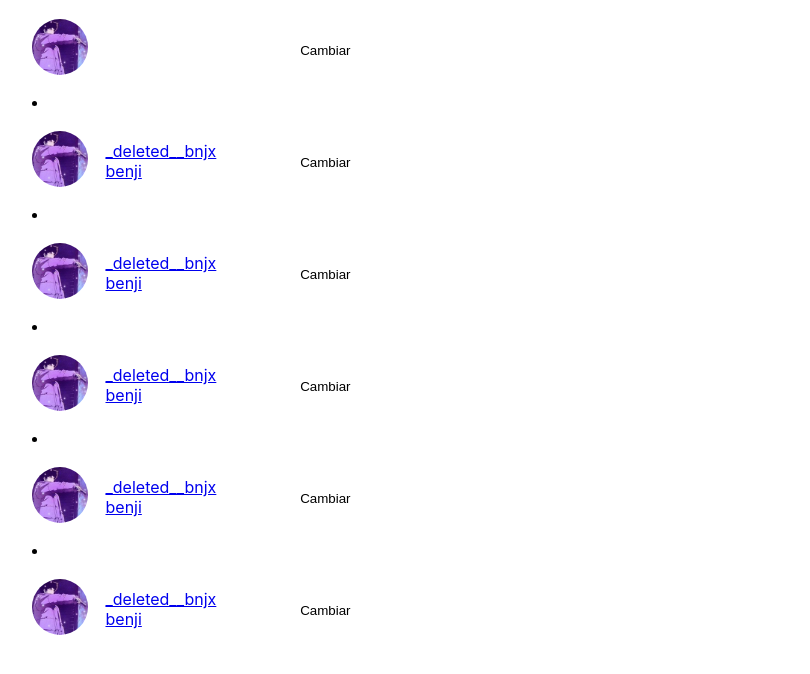
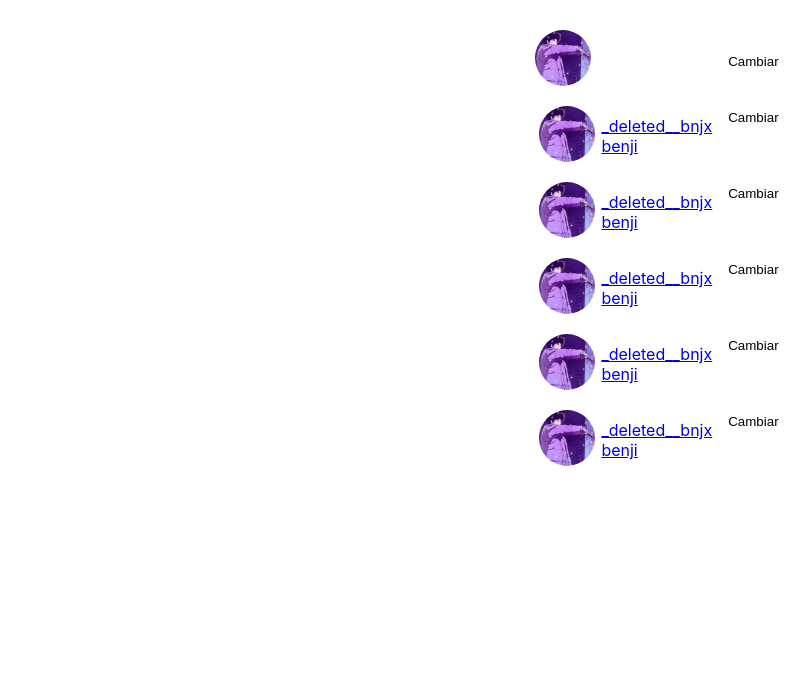
Before and after one commit to JorgeCanale/instagram_clone_with_reactjs, a React (Create React App) app: page / in a window 1280 px wide. Shown: the top 674 px of the page, without its empty margins (449-1259 px from the left). Built offline with nearby package versions, Linux system fonts and the light colour scheme.

Commit message:
making the css more complicated 'couse I hate myself :)

```diff
--- a/src/components/right_sidebar/profile_slice.css
+++ b/src/components/right_sidebar/profile_slice.css
@@ -1,6 +1,6 @@
 .slice{
-    width: 319px;
     cursor: pointer;
+    flex-grow: 1;
 }
 
 
@@ -10,9 +10,9 @@
     align-items: center;
     justify-content: space-between;
     flex-shrink: 0;
-    height: 66px;
-    margin-bottom: 10px;
-    margin-top: 16px;
+    flex-wrap: nowrap;
+    box-sizing: border-box;
+    position: relative;
 }
 
 .content_image{
@@ -20,12 +20,18 @@
 }
 
 .content_image_container{
-    width: 50px;
+    min-width: 0;
+    align-self: center;
+    flex-direction: column;
+    box-sizing: border-box;
 }
 
 .spacing{
     margin-right: 12px;
     align-content: stretch;
+    box-sizing: border-box;
+    flex-shrink: 0;
+    position: static;
 }
 
 
@@ -44,31 +50,99 @@
     font-size: 100%;
 }
 
-.account{
-    flex-shrink: 1;
-    display: flex;
-    align-items: center;
-    justify-content: space-between;
-    position: relative;
-    max-width: 100%;
-    flex-basis: auto;
-    width: 100%;
 
+/* text styles */
+
+.a1{
+    box-sizing: border-box;
 }
 
-.account_container{
-    display: flex;
-    flex-direction: column;
-
+.a2{
+    position: relative;
 }
 
-.user_name > div{
-    margin-left: 12px;
+.b2{
+    position: static;
 }
 
-.account_name > div{
-    margin-left: 12px;
+.a3{
+    z-index: 0;
 }
+
+.a4{
+    display: flex;
+}
+
+.a5{
+    flex-grow: 1;
+}
+
+.a6{
+    flex-shrink: 1;
+}
+
+.b6{
+    flex-shrink: 0;
+}
+
+.a7{
+    min-width: 0;
+}
+
+.a8{
+    justify-content: center;
+}
+
+.b8{
+    justify-content: flex-start;
+}
+
+.a9{
+    align-items: center;
+}
+
+.b9{
+    align-items: flex-start;
+}
+
+.c9{
+    align-self: auto;
+}
+
+
+.a10{
+    flex-wrap: wrap;
+}
+
+.a11{
+    flex-direction: row;
+}
+
+.b11{
+    flex-direction: column;
+}
+
+.a12{
+    flex-basis: auto;
+}
+
+
+
+.b13{
+    max-width: 100%;
+}
+
+.b14{
+    min-height: 0;
+}
+
+.b15{
+    align-content: stretch;
+}
+
+
+
+/* button styles */
 
 .content_link > button{
     border: none;
--- a/src/components/right_sidebar/profile_slice.js
+++ b/src/components/right_sidebar/profile_slice.js
@@ -17,18 +17,26 @@
                 </div>
             </div>
 
-            <div className="account">
-                <div className="account_container">
+            <div className="a1 a2 a3 a4 a5 a6 a7 a8 a9 a10 a11 a12">
+                <div className="a1 a2 a3 a4 a5 a7 b6 b11 b13">
+                    <div className="a1 a4 a5 a7 b2 b8 b9 b11 b14 b15 c9 ">
                         <span className="user_name">
+                            <span>
+                                <div>
+                                    <div>
                                         <div>
                                             <a href={alink}>{uname}</a>
                                         </div>
+                                    </div>
+                                </div>
+                            </span>
                         </span>
                         <span className="account_name">
                             <div>
                                 <a href={alink}>{aname}</a>
                             </div>
                         </span>
+                    </div>
                 </div>
             </div>
 
--- /dev/null
+++ b/src/components/right_sidebar/right_sidebar.css
@@ -0,0 +1,60 @@
+
+.bar{
+    left: 984px;
+    position: sticky;
+    padding-top: 30px;
+    margin-bottom: 30px;
+    height: 100vh;
+
+}
+
+.suggestions{
+    display: flex;
+    flex-direction: column;
+    margin: 0 0 12px -16px;
+    width: calc(100% + 32px);
+}
+
+.ssc1{
+    margin: 0 0 4px 4px;
+}
+
+.ssc2{
+    padding: 8px 0 8px 0;
+    justify-content: flex-start;
+}
+
+li {
+    list-style-type: none;
+}
+
+.suggestions_container{
+    height: auto;
+}
+
+.scsc{
+    width: 100%;
+}
+
+.slice_container{
+    display: flex;
+    width: auto;
+    padding: 8px 16px 8px 16px ;
+    min-width: 0;
+    align-content: stretch;
+}
+
+.slice_container > .slice{
+    display: flex;
+    justify-content: center;
+    min-width: 0;
+    flex-direction: column;
+    box-sizing: border-box;
+    align-items: stretch;
+    flex-grow: 1;
+    z-index: 0;
+}
+
+.slice_container > .slice .pscontainer{
+    align-items: stretch;
+}
--- a/src/components/right_sidebar/right_sidebar.js
+++ b/src/components/right_sidebar/right_sidebar.js
@@ -1,28 +1,38 @@
 import React from "react";
 import ProfileSlice from "./profile_slice";
 import pfp from "../../assets/benji_pfp.jpg"
-
+import "./right_sidebar.css"
 function Right_side_bar(){
 
-    const sugestedProfiles = [{user:"_deleted__bnjx", account:"benji"}, {user:"_deleted__bnjx", account:"benji"}, {user:"_deleted__bnjx", account:"benji"}, {user:"_deleted__bnjx", account:"benji"}, {user:"_deleted__bnjx", account:"benji"}]
+    const sugestedProfiles = [{user:"_deleted__bnjx", account:"benji"},
+    {user:"_deleted__bnjx", account:"benji"},
+    {user:"_deleted__bnjx", account:"benji"},
+     {user:"_deleted__bnjx", account:"benji"},
+     {user:"_deleted__bnjx", account:"benji"}]
 
     return(
         <>
-        <div>
+        <div className="bar _barr">
             <div>
                 <div>
                     <ProfileSlice />
                 </div>
             </div>
-            <div>
-                <div>
-                    { sugestedProfiles && sugestedProfiles.map(( suggestion, index) =>{
-                        return(
-                            <li>
-                                <ProfileSlice uname={suggestion.user} aname={suggestion.account} alink={`https://www.instagram.com/${suggestion.user}`} key={index} />
-                            </li>
-                        )
-                    } )}
+            <div className="suggestions">
+                <div className="ssc1">
+                    <div className="ssc2">
+                        <div className="suggestions_container">
+                                { sugestedProfiles && sugestedProfiles.map(( suggestion, index) =>{
+                                    return(
+                                        <div className="scsc">
+                                            <div className="slice_container">
+                                                <ProfileSlice uname={suggestion.user} aname={suggestion.account} alink={`https://www.instagram.com/${suggestion.user}`} key={index} />
+                                            </div>
+                                        </div>
+                                    )
+                                } )}
+                        </div>
+                    </div>
                 </div>
             </div>
         </div>
```
Also changed, not shown: src/components/right_sidebar/rifht_sidebar.css (deleted). Lines whose indentation alone changed are shown as unchanged.
